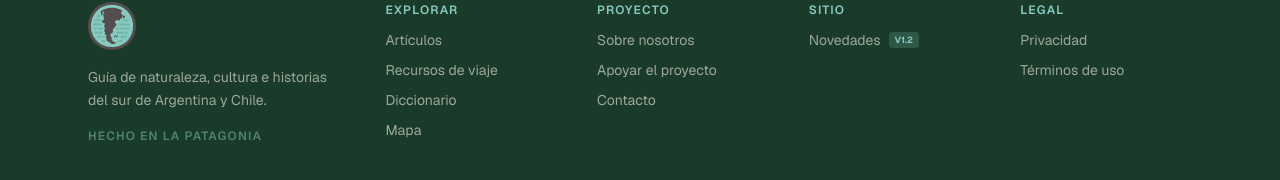
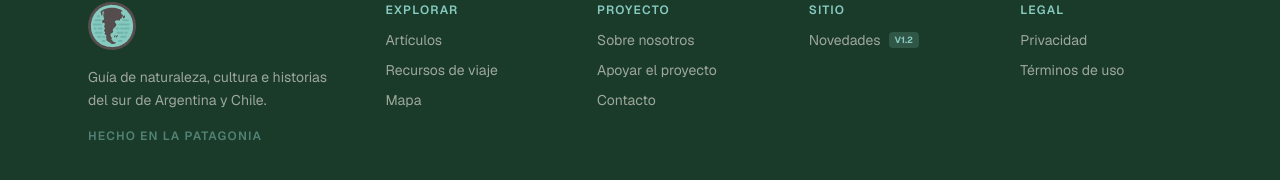
Before and after one commit to danasteren/outdoorpatagonia, a Next.js app: page / in a window 1280 px wide. Shown: the part 535-715 px from the top of the page. Built offline with nearby package versions, Linux system fonts and the light colour scheme; no server answers; the database is empty.

Commit message:
fix: sacar link roto a /diccionario-patagonia del footer
La página no existe en Next.js y no estaba indexada en GSC.

Co-Authored-By: Claude Sonnet 4.6 <noreply@anthropic.com>

```diff
--- a/src/components/Footer.tsx
+++ b/src/components/Footer.tsx
@@ -39,12 +39,6 @@ export function Footer() {
                 className="hover:text-[var(--color-cream)] transition-colors"
               >
                 Recursos de viaje
-              </Link>
-              <Link
-                href="/diccionario-patagonia"
-                className="hover:text-[var(--color-cream)] transition-colors"
-              >
-                Diccionario
               </Link>
               <Link
                 href="/mapa"
```
